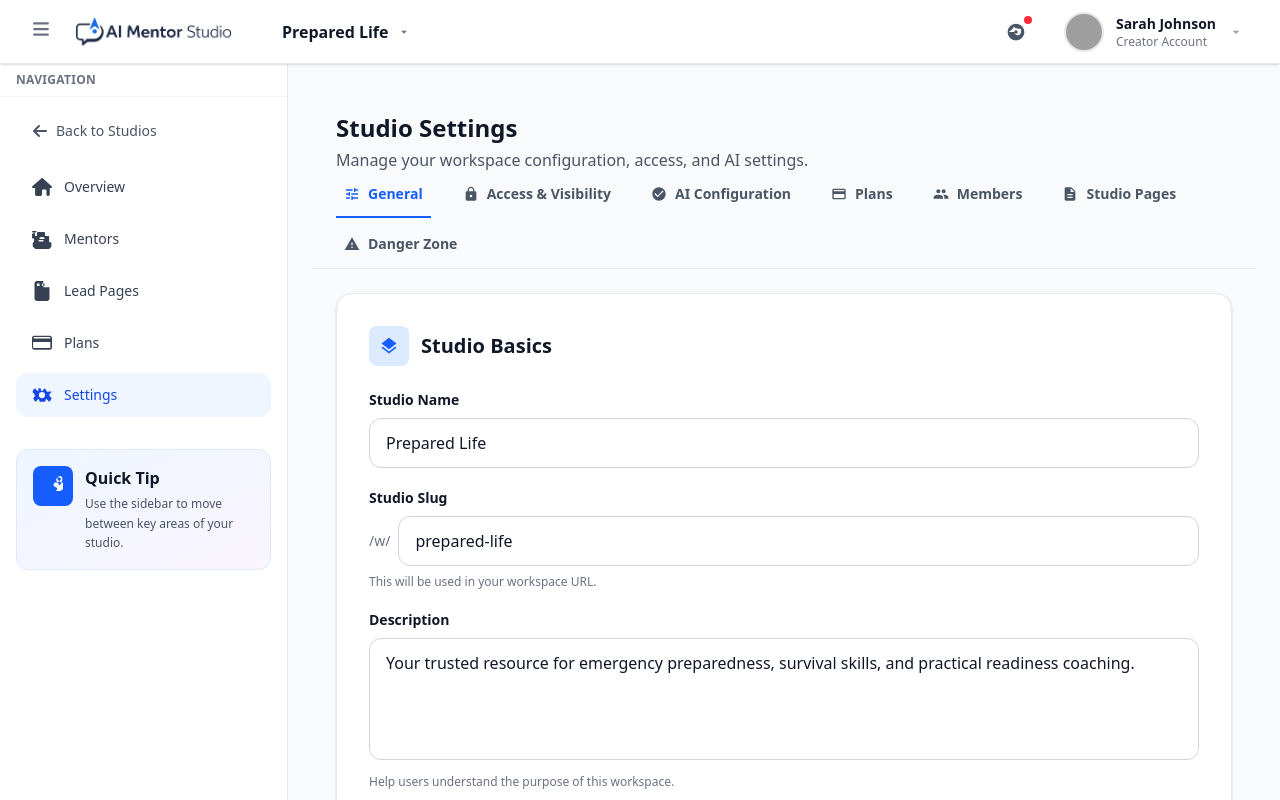
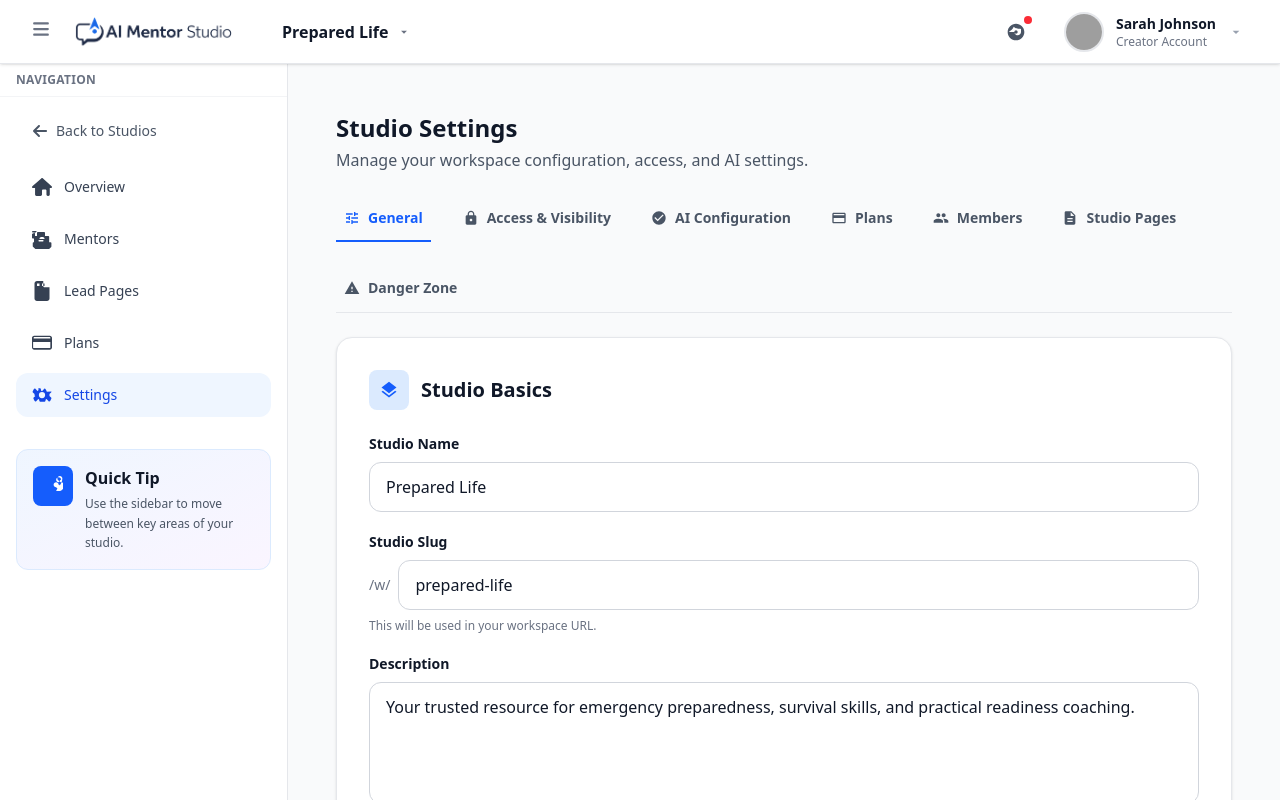
Before and after one commit to actioneramarketing/ai-mentor-studio, a Next.js app: page /studios/1/settings in a window 1280 px wide. Shown: the top 800 px of the page. Built offline with nearby package versions, Linux system fonts and the light colour scheme; grey boxes are pictures that could not be loaded.

Commit message:
Fix Studio Settings alignment by unifying tab and content width and widening settings panels

```diff
--- a/app/(creator)/studios/[studioId]/settings/page.tsx
+++ b/app/(creator)/studios/[studioId]/settings/page.tsx
@@ -102,20 +102,18 @@ function StudioSettingsPageInner({
   return (
     <div className="bg-gray-50 font-sans min-h-0">
       <main className="flex-1 overflow-x-hidden overflow-y-auto">
-        <div className="w-full px-6 pt-6">
+        <div className="mx-auto w-full max-w-6xl px-6 py-6">
           <div id="page-header">
             <h1 className="text-2xl font-bold text-gray-900">Studio Settings</h1>
             <p className="mt-1 text-sm text-gray-600 sm:text-base">
               Manage your workspace configuration, access, and AI settings.
             </p>
           </div>
-        </div>
 
-        <div className="w-full border-b border-gray-200">
-          <div className="px-6">
+          <div className="mt-6 border-b border-gray-200">
             <nav
               id="tabs-navigation"
-              className="flex flex-wrap gap-x-6 gap-y-1"
+              className="flex flex-wrap gap-6"
               aria-label="Settings sections"
             >
               {tabs.map(({ key, label }) => (
@@ -131,10 +129,8 @@ function StudioSettingsPageInner({
               ))}
             </nav>
           </div>
-        </div>
 
-        <div className="mx-auto w-full max-w-5xl px-6 py-6">
-            <div className="space-y-6">
+          <div className="w-full space-y-6 pt-6">
                 {activeTab === "general" && (
                 <div id="general-tab" className="tab-content">
                   <div id="workspace-basics-section" className="bg-white rounded-2xl border border-gray-200 p-6 sm:p-8 shadow-sm mb-6">
@@ -666,7 +662,7 @@ function StudioSettingsPageInner({
                   </button>
                 </div>
                 ) : null}
-            </div>
+          </div>
         </div>
       </main>
       {aiSetupModal !== null ? (
```
